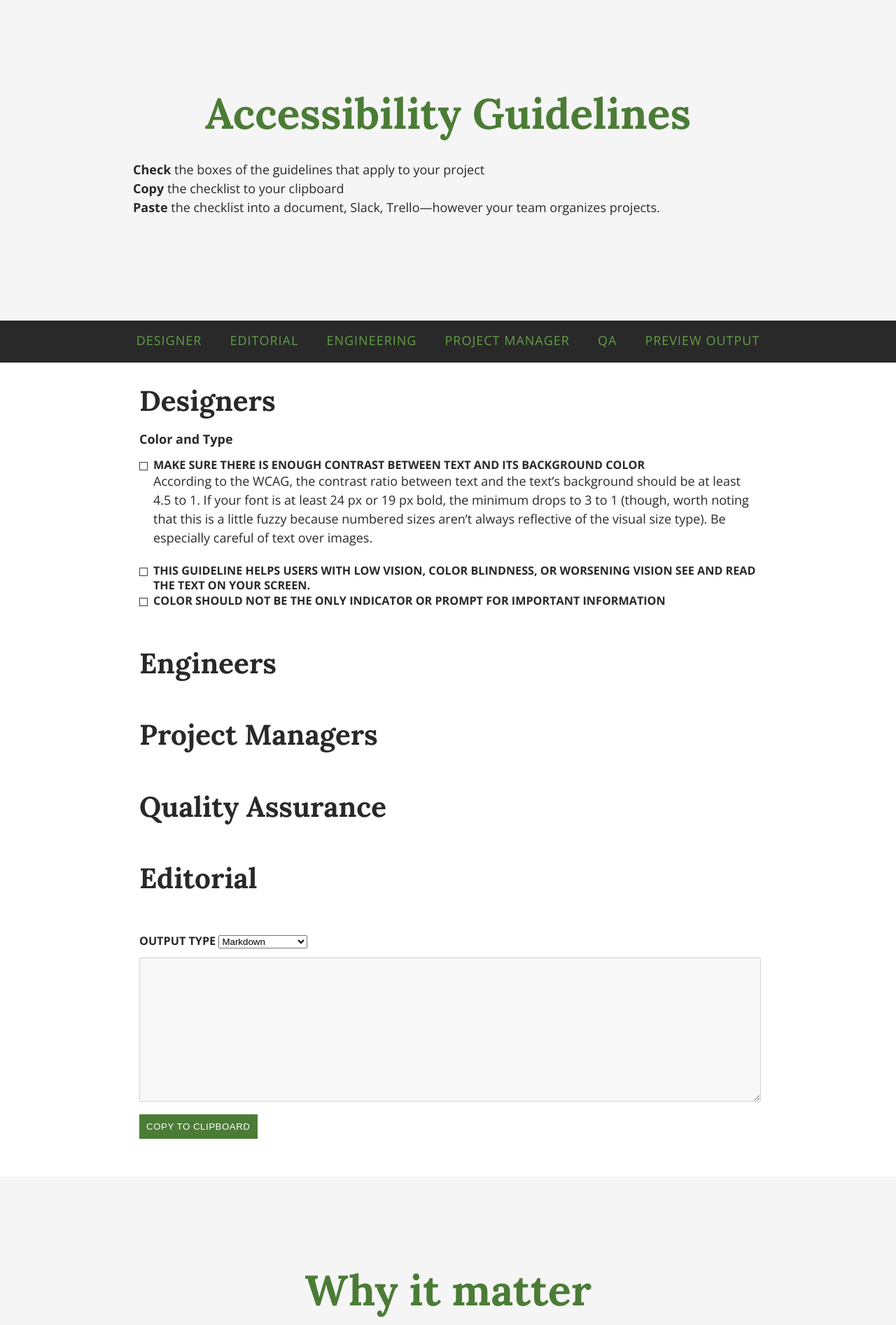
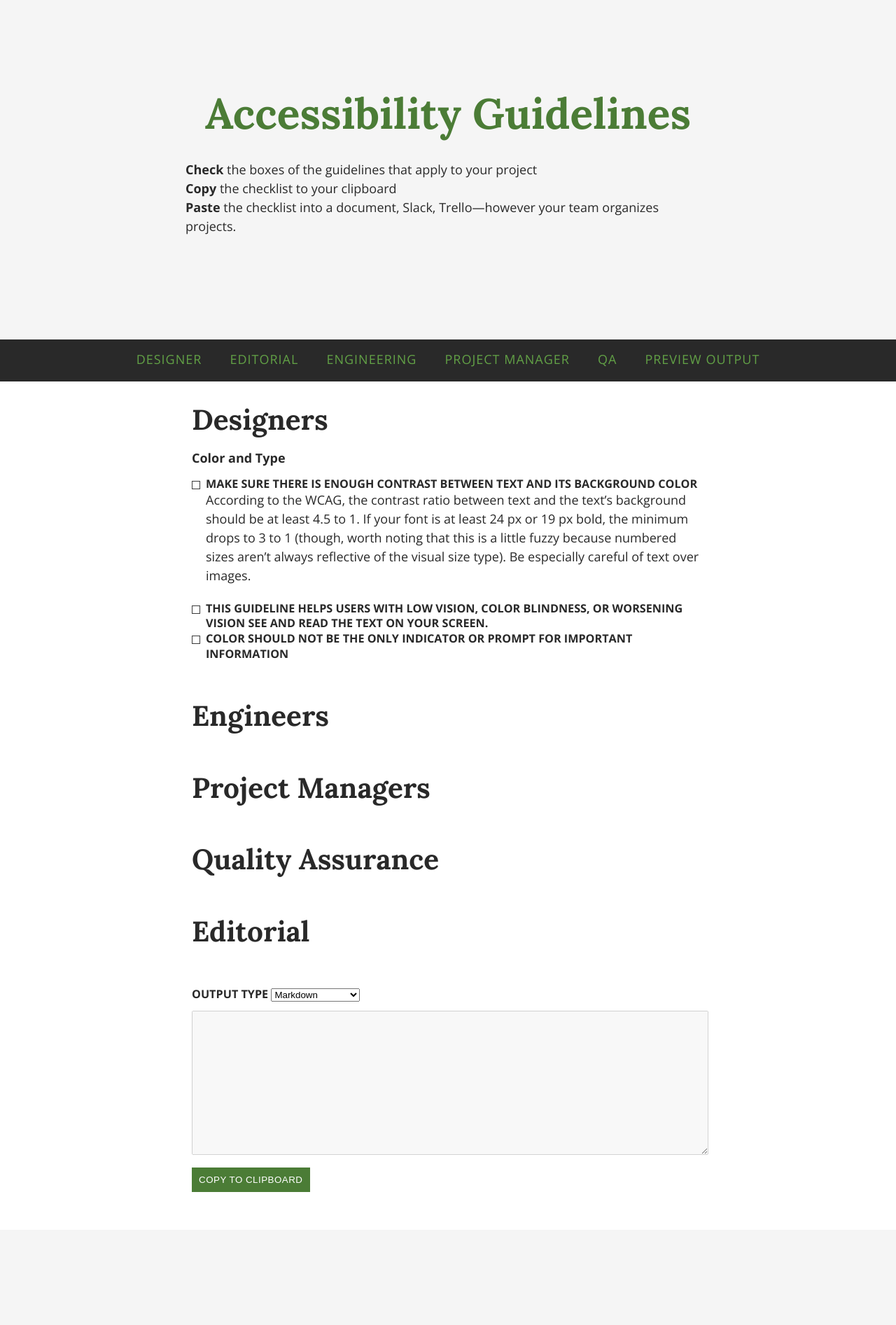
Before and after one commit to voxmedia/accessibility, a Jekyll site: the page built from index.html, in a window 1280 px wide. Shown: the top 1893 px of the page at 70% size. Built offline with Jekyll 4.4.1, drawn with Linux system fonts in a browser that asks for light colours.

Commit message:
fix content width again

```diff
--- a/_sass/_layout.scss
+++ b/_sass/_layout.scss
@@ -3,11 +3,6 @@
   max-width: $page-width;
 }
 
-.l-content-wrapper {
-  margin: 0 auto;
-  max-width: $content-width;
-}
-
 .l-segment {
   margin: 3em .5em;
 }
--- a/_sass/_vars.scss
+++ b/_sass/_vars.scss
@@ -19,8 +19,7 @@
 $font-headline: 'Lora', Georgia, serif;
 
 // layout
-$page-width: 900px;
-$content-width: 750px;
+$page-width: 750px;
 
 // Break points
 $break-small: 400px;
--- a/index.html
+++ b/index.html
@@ -39,7 +39,7 @@
   </div>
 </header>
 
-<section class="l-content-wrapper">
+<section class="l-wrapper">
   <div class="l-segment">
     {% for post in site.categories.why %}
       {{ post.content }}
@@ -53,7 +53,7 @@
   </div>
 </header>
 
-<section class="l-content-wrapper">
+<section class="l-wrapper">
   <div class="l-segment">
     {% for post in site.categories.process %}
       {{ post.content }}
```
